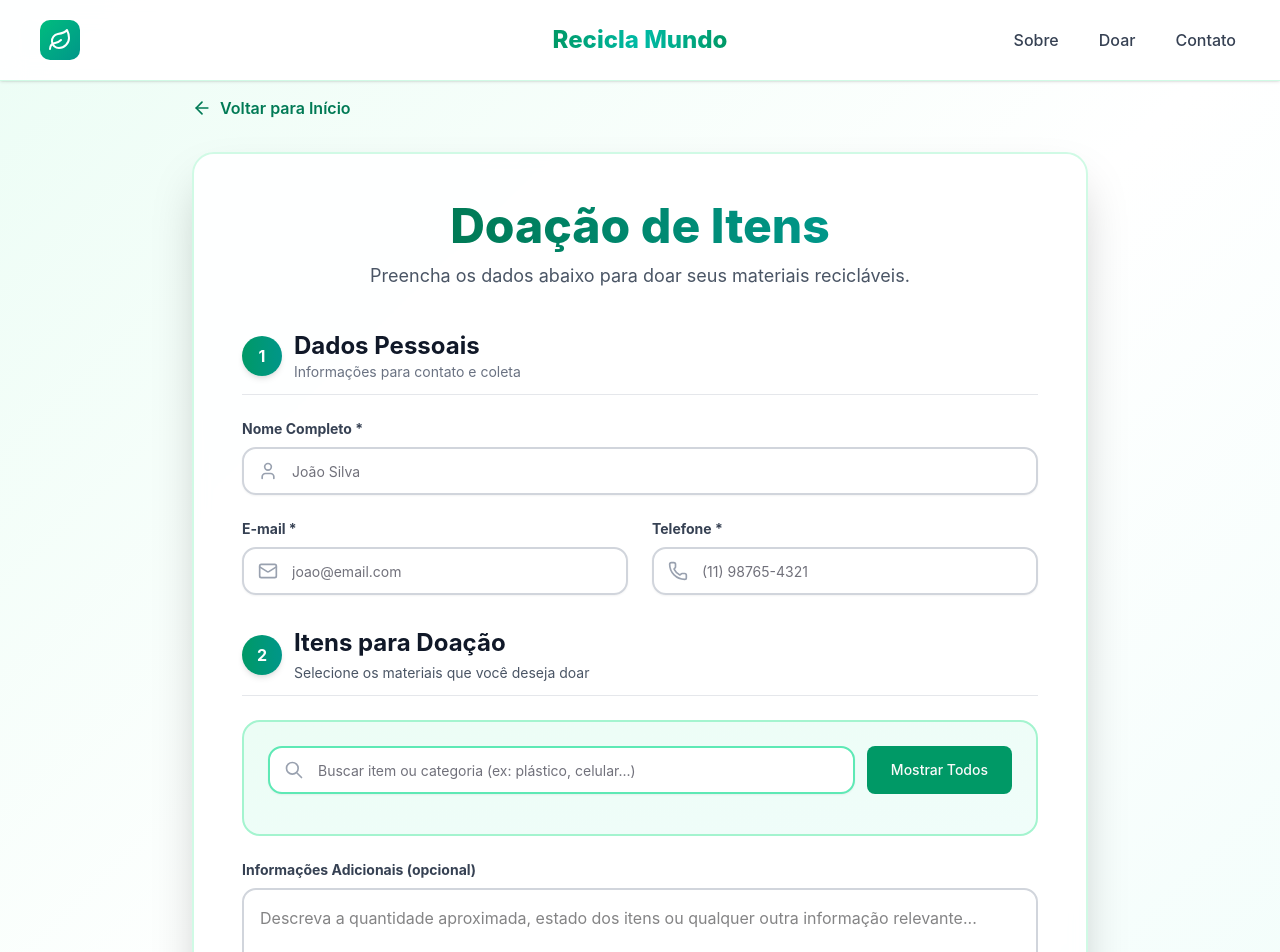
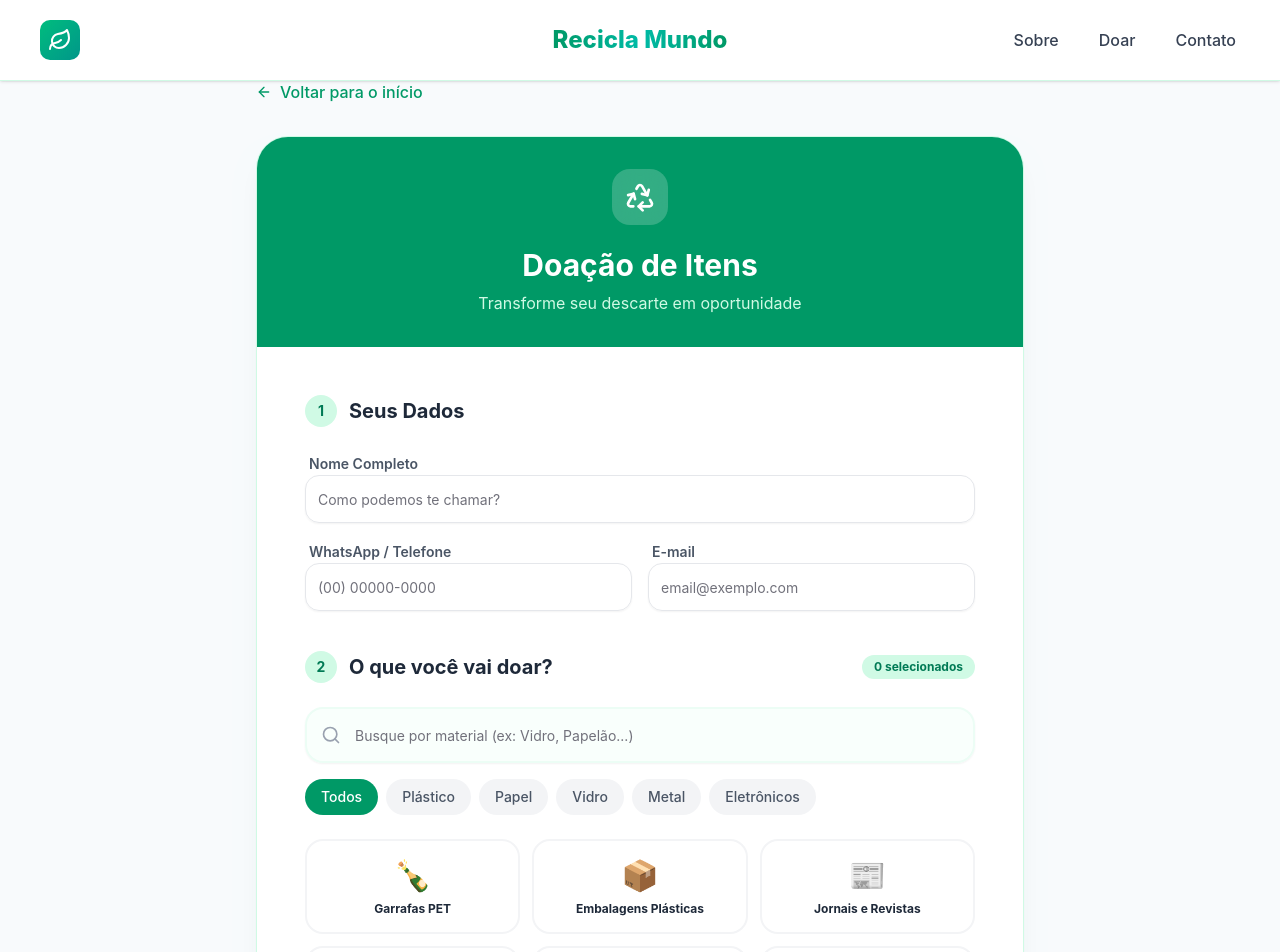
Before and after one commit to criszst/recicla-mundo-2025, a Next.js app: page /doar in a window 1280 px wide. Shown: the top 952 px of the page. Built offline with nearby package versions, Linux system fonts and the light colour scheme.

Commit message:
style: changed doation page

```diff
--- a/src/app/doar/page.tsx
+++ b/src/app/doar/page.tsx
@@ -2,48 +2,53 @@
 
 import { Button } from "@/components/ui/button"
 import { Input } from "@/components/ui/input"
-import { Check, Mail, Phone, Recycle, User, X, ArrowRight } from "lucide-react"
+import { Check, Recycle, ArrowLeft, Search, Info } from "lucide-react"
 import { AnimatePresence, motion } from "motion/react"
 import Link from "next/link"
-import { useState } from "react"
+import { useState, useMemo } from "react"
+
+interface DonationItem {
+  id: string;
+  name: string;
+  category: string;
+  icon: string;
+}
 
 export default function DonationFormPage() {
   const [formData, setFormData] = useState({
     name: "",
     email: "",
     phone: "",
-    address: "",
-    city: "",
-    state: "",
-    zipCode: "",
     selectedItems: [] as string[],
     itemSearch: "",
     additionalInfo: "",
   })
 
-  const [showItemSearch, setShowItemSearch] = useState(false)
+  const [activeCategory, setActiveCategory] = useState("Todos")
+  const [isSubmitting, setIsSubmitting] = useState(false)
 
-  const availableItems = [
+  const availableItems: DonationItem[] = [
     { id: "plastico-pet", name: "Garrafas PET", category: "Plástico", icon: "🍾" },
     { id: "plastico-embalagem", name: "Embalagens Plásticas", category: "Plástico", icon: "📦" },
-    { id: "plastico-sacolas", name: "Sacolas Plásticas", category: "Plástico", icon: "🛍️" },
     { id: "papel-jornal", name: "Jornais e Revistas", category: "Papel", icon: "📰" },
     { id: "papel-papelao", name: "Papelão", category: "Papel", icon: "📦" },
-    { id: "papel-escritorio", name: "Papel de Escritório", category: "Papel", icon: "📄" },
     { id: "vidro-garrafas", name: "Garrafas de Vidro", category: "Vidro", icon: "🍷" },
-    { id: "vidro-potes", name: "Potes de Vidro", category: "Vidro", icon: "🫙" },
     { id: "metal-latas", name: "Latas de Alumínio", category: "Metal", icon: "🥫" },
-    { id: "metal-ferro", name: "Sucata de Ferro", category: "Metal", icon: "⚙️" },
     { id: "eletronico-celular", name: "Celulares", category: "Eletrônicos", icon: "📱" },
-    { id: "eletronico-computador", name: "Computadores/Notebooks", category: "Eletrônicos", icon: "💻" },
-    { id: "eletronico-cabos", name: "Cabos e Fios", category: "Eletrônicos", icon: "🔌" },
+    { id: "eletronico-computador", name: "Notebooks", category: "Eletrônicos", icon: "💻" },
     { id: "eletronico-pilhas", name: "Pilhas e Baterias", category: "Eletrônicos", icon: "🔋" },
   ]
 
-  const filteredItems = availableItems.filter(item =>
-    item.name.toLowerCase().includes(formData.itemSearch.toLowerCase()) ||
-    item.category.toLowerCase().includes(formData.itemSearch.toLowerCase())
-  )
+  const categories = ["Todos", ...Array.from(new Set(availableItems.map(i => i.category)))]
+
+
+  const filteredItems = useMemo(() => {
+    return availableItems.filter(item => {
+      const matchesSearch = item.name.toLowerCase().includes(formData.itemSearch.toLowerCase())
+      const matchesCategory = activeCategory === "Todos" || item.category === activeCategory
+      return matchesSearch && matchesCategory
+    })
+  }, [formData.itemSearch, activeCategory])
 
   const toggleItem = (itemId: string) => {
     setFormData(prev => ({
@@ -54,279 +59,213 @@ export default function DonationFormPage() {
     }))
   }
 
+
+  const handleSendEmail = async (data: typeof formData) => {
+    setIsSubmitting(true)
+    try {
+      // TODO: futura implementacao da api pro email
+      console.log("Enviando para API:", data)
+
+    } catch (error: unknown) {
+      alert("Erro ao enviar. Tente novamente.")
+      console.log(error)
+    } finally {
+      setIsSubmitting(false)
+    }
+  }
+
   const handleSubmit = (e: React.FormEvent) => {
     e.preventDefault()
-    alert("Obrigado pela sua doação! Entraremos em contato em breve para agendar a coleta.")
-    console.log("Dados do formulário:", formData)
-  }
-
-  const getSelectedItemsDetails = () => {
-    return availableItems.filter(item => formData.selectedItems.includes(item.id))
+    if (formData.selectedItems.length === 0) return
+    handleSendEmail(formData)
   }
 
   return (
     <motion.div
-      initial={{ opacity: 0, y: -40 }}
-      animate={{ opacity: 1, y: 0 }}
-      exit={{ opacity: 0, y: -20 }}
-      transition={{
-          duration: 0.2,
-          scale: { type: "spring", visualDuration: 0.7, bounce: 0.1 },
-      }}
-      className="min-h-screen bg-linear-to-br from-emerald-50 via-white to-teal-50 pt-24 pb-16 px-4">
-      <div className="container mx-auto max-w-4xl">
-        <div className="mb-8">
-          <Link href="/">
-          <button
-            className="flex items-center gap-2 text-emerald-700 hover:text-emerald-800 font-semibold transition-colors group"
+      initial={{ opacity: 0 }}
+      animate={{ opacity: 1 }}
+      className="min-h-screen bg-slate-50 pt-20 pb-16 px-4"
     >
-            <ArrowRight className="w-5 h-5 rotate-180 group-hover:-translate-x-1 transition-transform" />
-            Voltar para Início
-          </button>
+      <div className="container mx-auto max-w-3xl">
+        <Link href="/" className="inline-flex items-center gap-2 text-emerald-600 hover:text-emerald-700 font-medium mb-8 group">
+          <ArrowLeft className="w-4 h-4 group-hover:-translate-x-1 transition-transform" />
+          Voltar para o início
         </Link>
+
+        <div className="bg-white rounded-[2rem] shadow-xl shadow-emerald-900/5 overflow-hidden border border-emerald-100">
+
+          <div className="bg-emerald-600 p-8 text-white text-center">
+            <motion.div
+              initial={{ scale: 0.9, opacity: 0 }}
+              animate={{ scale: 1, opacity: 1 }}
+              className="inline-block p-3 bg-white/20 rounded-2xl mb-4 backdrop-blur-md"
+            >
+              <Recycle className="w-8 h-8" />
+            </motion.div>
+            <h1 className="text-3xl font-bold">Doação de Itens</h1>
+            <p className="text-emerald-100 mt-2">Transforme seu descarte em oportunidade</p>
           </div>
 
-        <div className="bg-white/90 backdrop-blur-sm rounded-3xl shadow-2xl p-8 md:p-12 border-2 border-emerald-100">
-          <div className="text-center mb-10">
-            <h1 className="text-4xl md:text-5xl font-extrabold mb-3">
-              <span className="bg-linear-to-r from-emerald-700 to-teal-600 bg-clip-text text-transparent">
-                Doação de Itens
-              </span>
-            </h1>
-            <p className="text-lg text-gray-600">
-              Preencha os dados abaixo para doar seus materiais recicláveis.
-            </p>
+          <form onSubmit={handleSubmit} className="p-8 md:p-12 space-y-10">
+
+
+            <section className="space-y-6">
+              <div className="flex items-center gap-3">
+                <span className="flex items-center justify-center w-8 h-8 rounded-full bg-emerald-100 text-emerald-700 text-sm font-bold">1</span>
+                <h2 className="text-xl font-bold text-gray-800">Seus Dados</h2>
               </div>
 
-          <form onSubmit={handleSubmit} className="space-y-8">
+              <div className="grid md:grid-cols-2 gap-4">
+                <div className="md:col-span-2">
+                  <label className="text-sm font-semibold text-gray-600 ml-1">Nome Completo</label>
+                  <Input
+                    required
+                    placeholder="Como podemos te chamar?"
+                    className="h-12 rounded-xl border-gray-200 focus:ring-emerald-500"
+                    value={formData.name}
+                    onChange={e => setFormData({...formData, name: e.target.value})}
+                  />
+                </div>
+                <div>
+                  <label className="text-sm font-semibold text-gray-600 ml-1">WhatsApp / Telefone</label>
+                  <Input
+                    required
+                    placeholder="(00) 00000-0000"
+                    className="h-12 rounded-xl border-gray-200"
+                    value={formData.phone}
+                    onChange={e => setFormData({...formData, phone: e.target.value})}
+                  />
+                </div>
+                <div>
+                  <label className="text-sm font-semibold text-gray-600 ml-1">E-mail</label>
+                  <Input
+                    required
+                    type="email"
+                    placeholder="email@exemplo.com"
+                    className="h-12 rounded-xl border-gray-200"
+                    value={formData.email}
+                    onChange={e => setFormData({...formData, email: e.target.value})}
+                  />
+                </div>
+              </div>
+            </section>
 
-            <div className="space-y-6">
-              <motion.div className="flex items-center gap-3 pb-3 border-b border-gray-200">
 
-                <div className="w-10 h-10 rounded-full bg-linear-to-r from-emerald-600 to-teal-600 flex items-center justify-center text-white font-bold shadow-md">
-                  1
+            <section className="space-y-6">
+              <div className="flex items-center justify-between">
+                <div className="flex items-center gap-3">
+                  <span className="flex items-center justify-center w-8 h-8 rounded-full bg-emerald-100 text-emerald-700 text-sm font-bold">2</span>
+                  <h2 className="text-xl font-bold text-gray-800">O que você vai doar?</h2>
+                </div>
+                <span className="text-xs font-bold bg-emerald-100 text-emerald-700 px-3 py-1 rounded-full">
+                  {formData.selectedItems.length} selecionados
+                </span>
               </div>
 
-                <div>
-                  <h3 className="text-xl md:text-2xl font-bold text-gray-900">Dados Pessoais</h3>
-                  <p className="text-sm text-gray-500">Informações para contato e coleta</p>
-                </div>
+              <div className="space-y-4">
 
-              </motion.div>
-
-              <motion.div
-                initial={{ opacity: 0, scale: 0 }}
-                animate={{ opacity: 1, scale: 1 }}
-                exit={{ opacity: 0, scale: 0 }}
-                transition={{
-                  duration: 0.5,
-                   scale: { type: "spring", visualDuration: 0.4, bounce: 0.2 }
-                }}
-              >
-
-                <label className="block text-sm font-bold text-gray-700 mb-2">Nome Completo *</label>
+                <div className="flex flex-col gap-4">
                   <div className="relative">
-                  <User className="absolute left-4 top-1/2 -translate-y-1/2 w-5 h-5 text-gray-400" />
+                    <Search className="absolute left-4 top-1/2 -translate-y-1/2 w-5 h-5 text-gray-400" />
                     <Input
-                    type="text"
-                    required
-                    value={formData.name}
-                    onChange={(e) => setFormData({ ...formData, name: e.target.value })}
-                    className="pl-12 h-12 border-2 border-gray-300 focus:border-emerald-500 rounded-xl"
-                    placeholder="João Silva"
+                      placeholder="Busque por material (ex: Vidro, Papelão...)"
+                      className="pl-12 h-14 rounded-2xl border-2 border-emerald-50 focus:border-emerald-500 bg-emerald-50/30"
+                      value={formData.itemSearch}
+                      onChange={e => setFormData({...formData, itemSearch: e.target.value})}
                     />
                   </div>
 
-              </motion.div>
-
-              <motion.div
-                initial={{ opacity: 0, scale: 0 }}
-                animate={{ opacity: 1, scale: 1 }}
-                exit={{ opacity: 0, scale: 0 }}
-                transition={{
-                  duration: 0.5,
-                  scale: { type: "spring", visualDuration: 0.4, bounce: 0.2 }
-                }}
-
-                className="grid md:grid-cols-2 gap-6">
-                <div>
-                  <label className="block text-sm font-bold text-gray-700 mb-2">E-mail *</label>
-                  <div className="relative">
-                    <Mail className="absolute left-4 top-1/2 -translate-y-1/2 w-5 h-5 text-gray-400" />
-                    <Input
-                      type="email"
-                      required
-                      value={formData.email}
-                      onChange={(e) => setFormData({ ...formData, email: e.target.value })}
-                      className="pl-12 h-12 border-2 border-gray-300 focus:border-emerald-500 rounded-xl"
-                      placeholder="joao@email.com"
-                    />
+                  <div className="flex gap-2 overflow-x-auto pb-2 scrollbar-hide">
+                    {categories.map(cat => (
+                      <button
+                        key={cat}
+                        type="button"
+                        onClick={() => setActiveCategory(cat)}
+                        className={`px-4 py-2 rounded-full text-sm font-medium whitespace-nowrap transition-all ${
+                          activeCategory === cat
+                          ? "bg-emerald-600 text-white"
+                          : "bg-gray-100 text-gray-600 hover:bg-gray-200"
+                        }`}
+                      >
+                        {cat}
+                      </button>
+                    ))}
                   </div>
                 </div>
 
-                <div>
-                  <label className="block text-sm font-bold text-gray-700 mb-2">Telefone *</label>
-                  <div className="relative">
-                    <Phone className="absolute left-4 top-1/2 -translate-y-1/2 w-5 h-5 text-gray-400" />
-                    <Input
-                      type="tel"
-                      required
-                      value={formData.phone}
-                      onChange={(e) => setFormData({ ...formData, phone: e.target.value })}
-                      className="pl-12 h-12 border-2 border-gray-300 focus:border-emerald-500 rounded-xl"
-                      placeholder="(11) 98765-4321"
-                    />
-                  </div>
-                </div>
-              </motion.div>
-            </div>
 
-
-
-
-            <motion.div
-              initial={{ opacity: 0, scale: 0 }}
-              animate={{ opacity: 1, scale: 1 }}
-              exit={{ opacity: 0, scale: 0 }}
-              transition={{
-                duration: 0.5,
-                scale: { type: "spring", visualDuration: 0.4, bounce: 0.2 }
-              }}
-              className="space-y-6">
-              <motion.div className="flex items-center gap-3 pb-3 border-b border-gray-200">
-                <div className="w-10 h-10 rounded-full bg-linear-to-r from-emerald-600 to-teal-600 flex items-center justify-center text-white font-bold shadow-md">
-                  2
-                </div>
-                <div>
-                  <h3 className="text-2xl font-bold text-gray-900">Itens para Doação</h3>
-                  <p className="text-sm text-gray-600 mt-1">Selecione os materiais que você deseja doar</p>
-                </div>
-              </motion.div>
-
-
-              <div className="bg-linear-to-br from-emerald-50 to-teal-50 p-6 rounded-2xl border-2 border-emerald-200">
-                <div className="flex items-center gap-3 mb-4">
-                  <div className="relative flex-1">
-                    <svg className="absolute left-4 top-1/2 -translate-y-1/2 w-5 h-5 text-gray-400" fill="none" stroke="currentColor" viewBox="0 0 24 24">
-                      <path strokeLinecap="round" strokeLinejoin="round" strokeWidth={2} d="M21 21l-6-6m2-5a7 7 0 11-14 0 7 7 0 0114 0z" />
-                    </svg>
-                    <Input
-                      type="text"
-                      value={formData.itemSearch}
-                      onChange={(e) => {
-                        setFormData({ ...formData, itemSearch: e.target.value })
-                        setShowItemSearch(true)
-                      }}
-                      onFocus={() => setShowItemSearch(true)}
-                      className="pl-12 h-12 border-2 border-emerald-300 focus:border-emerald-500 rounded-xl bg-white"
-                      placeholder="Buscar item ou categoria (ex: plástico, celular...)"
-                    />
-                  </div>
-                  <Button
-                    type="button"
-                    onClick={() => setShowItemSearch(!showItemSearch)}
-                    className="h-12 px-6 bg-emerald-600 hover:bg-emerald-700"
-                  >
-                    {showItemSearch ? "Ocultar" : "Mostrar Todos"}
-                  </Button>
-                </div>
-
-                {showItemSearch && (
-                  <AnimatePresence initial={true}>
-                  <motion.div
-                    initial={{ opacity: 0, scale: 0 }}
-                    animate={{ opacity: 1, scale: 1 }}
-                    transition={{
-                        duration: 0.2,
-                        scale: { type: "spring", visualDuration: 0.7, bounce: 0.1 },
-                    }}
-                    exit={{ opacity: 0, scale: 1 }}
-
-                    className="max-h-96 overflow-y-auto bg-white rounded-xl border-2 border-emerald-200 p-4">
-                    <div className="grid md:grid-cols-2 gap-3">
-                      {filteredItems.map((item) => (
-                        <button
+                <div className="grid grid-cols-2 sm:grid-cols-3 gap-3">
+                  <AnimatePresence mode="popLayout">
+                    {filteredItems.map(item => (
+                      <motion.button
+                        layout
                         key={item.id}
                         type="button"
                         onClick={() => toggleItem(item.id)}
-                          className={`flex items-center gap-3 p-4 rounded-xl border-2 transition-all text-left ${
+                        initial={{ opacity: 0, scale: 0.9 }}
+                        animate={{ opacity: 1, scale: 1 }}
+                        exit={{ opacity: 0, scale: 0.9 }}
+                        whileTap={{ scale: 0.95 }}
+                        className={`relative p-4 rounded-2xl border-2 transition-all flex flex-col items-center text-center gap-2 ${
                           formData.selectedItems.includes(item.id)
-                              ? "border-emerald-600 bg-emerald-50 shadow-md"
-                              : "border-gray-200 hover:border-emerald-300 bg-white"
+                          ? "border-emerald-500 bg-emerald-50"
+                          : "border-gray-100 bg-white hover:border-emerald-200"
                         }`}
                       >
-                          <div className="shrink-0 text-3xl">{item.icon}</div>
-                          <div className="flex-1 min-w-0">
-                            <p className="font-bold text-gray-900 truncate">{item.name}</p>
-                            <p className="text-sm text-gray-600">{item.category}</p>
-                          </div>
+                        <span className="text-3xl">{item.icon}</span>
+                        <span className="text-xs font-bold text-gray-800 leading-tight">{item.name}</span>
                         {formData.selectedItems.includes(item.id) && (
-                            <Check className="w-6 h-6 text-emerald-600 shrink-0" />
+                          <motion.div
+                            initial={{ scale: 0 }} animate={{ scale: 1 }}
+                            className="absolute -top-2 -right-2 bg-emerald-500 text-white rounded-full p-1"
+                          >
+                            <Check className="w-3 h-3" strokeWidth={4} />
+                          </motion.div>
                         )}
-                        </button>
+                      </motion.button>
                     ))}
-                    </div>
-                    {filteredItems.length === 0 && (
-                      <p className="text-center text-gray-500 py-8">
-                        Nenhum item encontrado. Tente outro termo de busca.
-                      </p>
-                    )}
-                  </motion.div>
                   </AnimatePresence>
-                )}
-              </div>
-
-              {formData.selectedItems.length > 0 && (
-                <div className="bg-white border-2 border-emerald-200 rounded-2xl p-6">
-                  <h4 className="font-bold text-gray-900 mb-4 flex items-center gap-2">
-                    <Check className="w-5 h-5 text-emerald-600" />
-                    Itens Selecionados ({formData.selectedItems.length})
-                  </h4>
-                  <div className="flex flex-wrap gap-3">
-                    {getSelectedItemsDetails().map((item) => (
-                      <motion.div
-                        key={item.id}
-                        className="flex items-center gap-2 bg-linear-to-r from-emerald-100 to-teal-100 px-4 py-2 rounded-full border border-emerald-300"
-                      >
-                        <span className="text-xl">{item.icon}</span>
-                        <span className="font-semibold text-gray-900 text-sm">{item.name}</span>
-                        <button
-                          type="button"
-                          onClick={() => toggleItem(item.id)}
-                          className="ml-1 text-emerald-700 hover:text-emerald-900"
-                        >
-                          <X className="w-4 h-4" />
-                        </button>
-                      </motion.div>
-                    ))}
                 </div>
               </div>
-              )}
+            </section>
 
-              <div>
-                <label className="block text-sm font-bold text-gray-700 mb-2">
-                  Informações Adicionais (opcional)
-                </label>
+
+            <section className="space-y-4">
+               <div className="flex items-center gap-3">
+                <span className="flex items-center justify-center w-8 h-8 rounded-full bg-emerald-100 text-emerald-700 text-sm font-bold">3</span>
+                <h2 className="text-xl font-bold text-gray-800">Mais detalhes</h2>
+              </div>
+              <div className="relative">
                 <textarea
+                  placeholder="Ex: 'Os vidros estão em caixas'..."
+                  className="w-full h-32 p-4 rounded-2xl border-gray-200 focus:ring-emerald-500 focus:border-emerald-500 resize-none bg-gray-50/50"
                   value={formData.additionalInfo}
-                  onChange={(e) => setFormData({ ...formData, additionalInfo: e.target.value })}
-                  className="w-full h-32 p-4 border-2 border-gray-300 focus:border-emerald-500 rounded-xl resize-none"
-                  placeholder="Descreva a quantidade aproximada, estado dos itens ou qualquer outra informação relevante..."
+                  onChange={e => setFormData({...formData, additionalInfo: e.target.value})}
                 />
+                <div className="absolute bottom-3 right-3 text-gray-400">
+                  <Info className="w-4 h-4" />
                 </div>
-            </motion.div>
+              </div>
+            </section>
 
-            {/* Submit Button */}
-            <div className="pt-6 border-t-2 border-gray-200">
+
             <Button
               type="submit"
-                disabled={formData.selectedItems.length === 0}
-                className="w-full h-16 text-xl font-bold bg-linear-to-r from-emerald-600 to-teal-500 hover:from-emerald-700 hover:to-teal-600 disabled:opacity-50 disabled:cursor-not-allowed shadow-xl hover:shadow-2xl hover:scale-105 transition-all"
+              disabled={formData.selectedItems.length === 0 || isSubmitting}
+              className="w-full h-16 rounded-2xl bg-emerald-600 hover:bg-emerald-700 text-white text-lg font-bold shadow-lg shadow-emerald-200 transition-all active:scale-95"
             >
-                <Recycle className="mr-3 w-6 h-6" />
-                Confirmar Doação
+              {isSubmitting ? (
+                <motion.div animate={{ rotate: 360 }} transition={{ repeat: Infinity, duration: 1 }}>
+                  <Recycle className="w-6 h-6" />
+                </motion.div>
+              ) : (
+                <>Solicitar Coleta Agora</>
+              )}
             </Button>
-            </div>
+
+            <p className="text-center text-xs text-gray-400">
+              Ao enviar, nossa equipe analisará os itens e entrará em contato via WhatsApp.
+            </p>
           </form>
         </div>
       </div>
--- a/src/components/footer/footer.tsx
+++ b/src/components/footer/footer.tsx
@@ -32,7 +32,7 @@ export function Footer() {
                  <div className="bg-white/10 p-2 rounded-lg group-hover:bg-white/20 transition-colors">
                    <Mail className="w-5 h-5" />
                  </div>
-                 <span className="text-base">contato@reciclamundo.org</span>
+                 <span className="text-base">contato@loremipsum</span>
                </div>
                <div className="flex items-center gap-3 text-emerald-100">
                  <div className="bg-white/10 p-2 rounded-lg">
```
Lines whose indentation alone changed are shown as unchanged.
